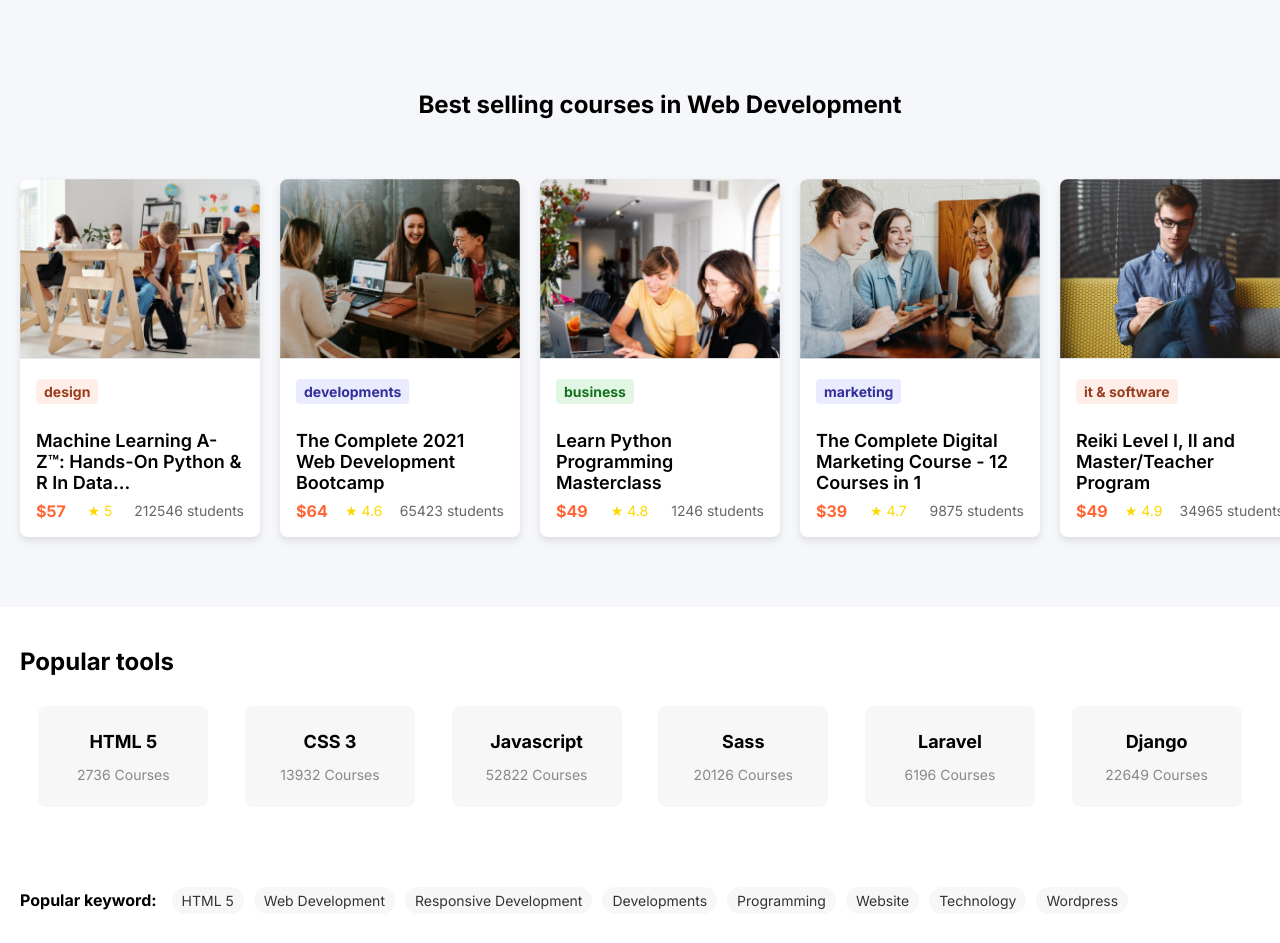
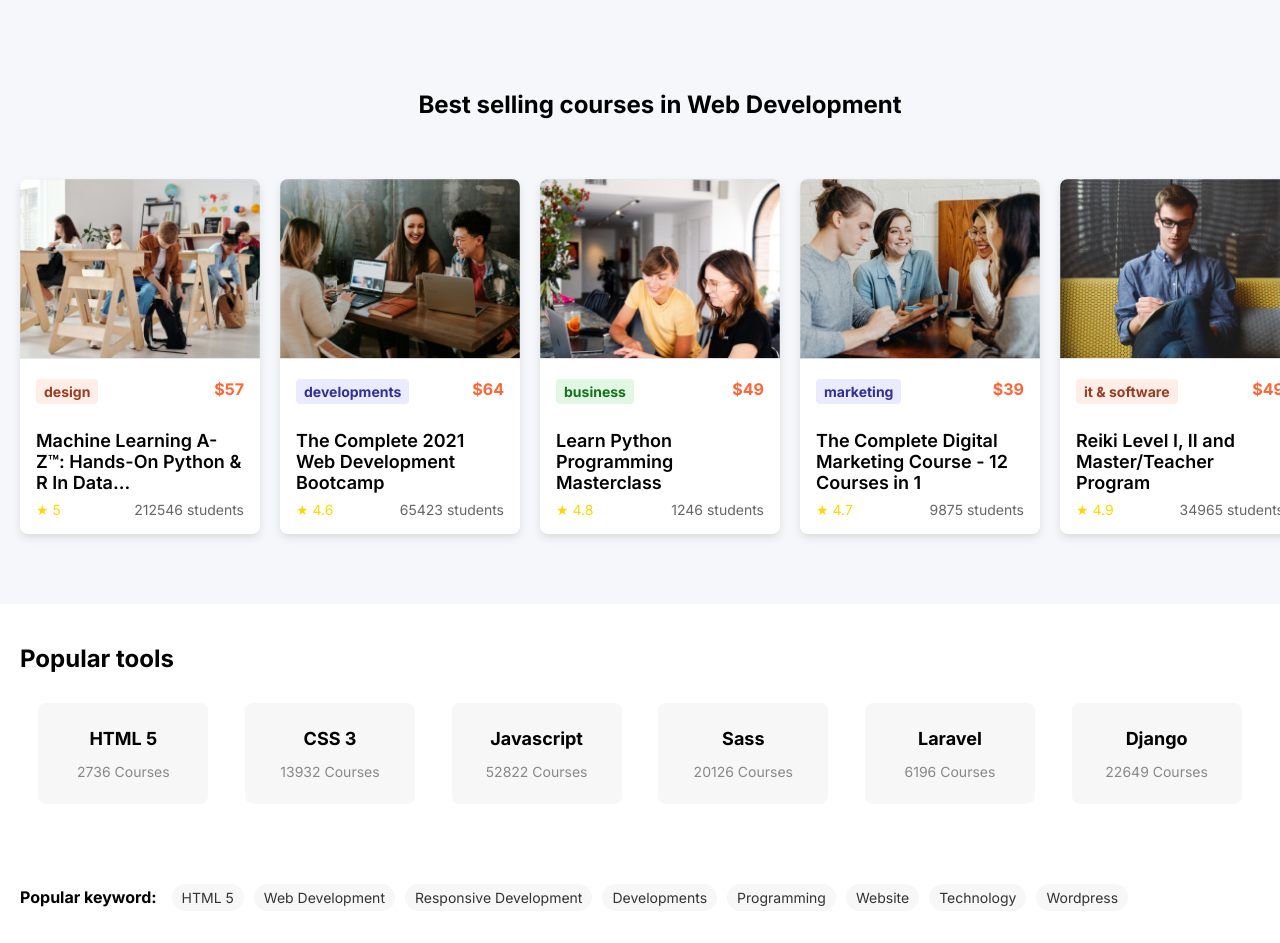
Before and after one commit to archis-academy/june-frontend-e-tutor-lms-1, a Next.js app: page /category/1 in a window 1280 px wide. Shown: the top 943 px of the page. Built offline with nearby package versions, Linux system fonts and the light colour scheme.

Commit message:
[JU-9]-CBSC data editing

```diff
--- a/src/Components/PopularTools/PopularTools.module.scss
+++ b/src/Components/PopularTools/PopularTools.module.scss
@@ -21,6 +21,12 @@
   border-radius: 8px;
   text-align: center;
   width: 150px;
+  transition: box-shadow 0.3s ease;
+  &:hover {
+    box-shadow: 0px 12px 32px 0px #1d20261a;
+    color: #ff6636;
+    background-color: white;
+  }
 }
 
 .toolName {
--- a/src/Components/PopularTools/PopularTools.tsx
+++ b/src/Components/PopularTools/PopularTools.tsx
@@ -1,9 +1,10 @@
 import React from "react";
 import styles from "./PopularTools.module.scss";
 import { devCourseDataType } from "@/types/devCourseData";
+import { ToolDataType } from "@/types/toolData";
 
 interface PopularToolsProps {
-  tools: devCourseDataType[];
+  tools: ToolDataType[];
 }
 
 export const PopularTools: React.FC<PopularToolsProps> = ({ tools }) => {
--- a/src/Components/WebDevCourseCard/WebDevCourseCard.module.scss
+++ b/src/Components/WebDevCourseCard/WebDevCourseCard.module.scss
@@ -58,3 +58,7 @@
   font-size: 14px;
   color: #666;
 }
+.categoryPrice {
+  display: flex;
+  justify-content: space-between;
+}
--- a/src/Components/WebDevCourseCard/WebDevCourseCard.tsx
+++ b/src/Components/WebDevCourseCard/WebDevCourseCard.tsx
@@ -11,6 +11,7 @@ export const WebDevCourseCard: React.FC<WebDevCourseCardProps> = ({ course }) =>
     <div className={styles.webDevCard}>
       <img src={course.thumbnail} alt={course.title} className={styles.thumbnail} />
       <div className={styles.courseInfo}>
+        <div className={styles.categoryPrice}>
           <span
             className={styles.category}
             style={{
@@ -20,9 +21,10 @@ export const WebDevCourseCard: React.FC<WebDevCourseCardProps> = ({ course }) =>
           >
             {course.category}
           </span>
+          <span className={styles.price}>${course.price}</span>
+        </div>
         <h3 className={styles.title}>{course.title}</h3>
         <div className={styles.details}>
-          <span className={styles.price}>${course.price}</span>
           <span className={styles.rating}>★ {course.review}</span>
           <span className={styles.students}>
             {course.registeredStudents} students
--- a/src/types/toolData.ts
+++ b/src/types/toolData.ts
@@ -1,5 +1,4 @@
-// types/toolData.ts
-export interface ToolData {
+export interface ToolDataType {
   id: number;
   name: string;
   courseCount: number;
--- a/src/utils/toolsData.ts
+++ b/src/utils/toolsData.ts
@@ -1,6 +1,6 @@
-import { ToolData } from "../types/toolData";
+import { ToolDataType } from "../types/toolData";
 
-export const toolsData: ToolData[] = [
+export const toolsData: ToolDataType[] = [
   { id: 1, name: "HTML 5", courseCount: 2736 },
   { id: 2, name: "CSS 3", courseCount: 13932 },
   { id: 3, name: "Javascript", courseCount: 52822 },
```
Also changed, not shown: src/types/devCourseData.ts (+13 -13 lines). Lines whose indentation alone changed are shown as unchanged.
